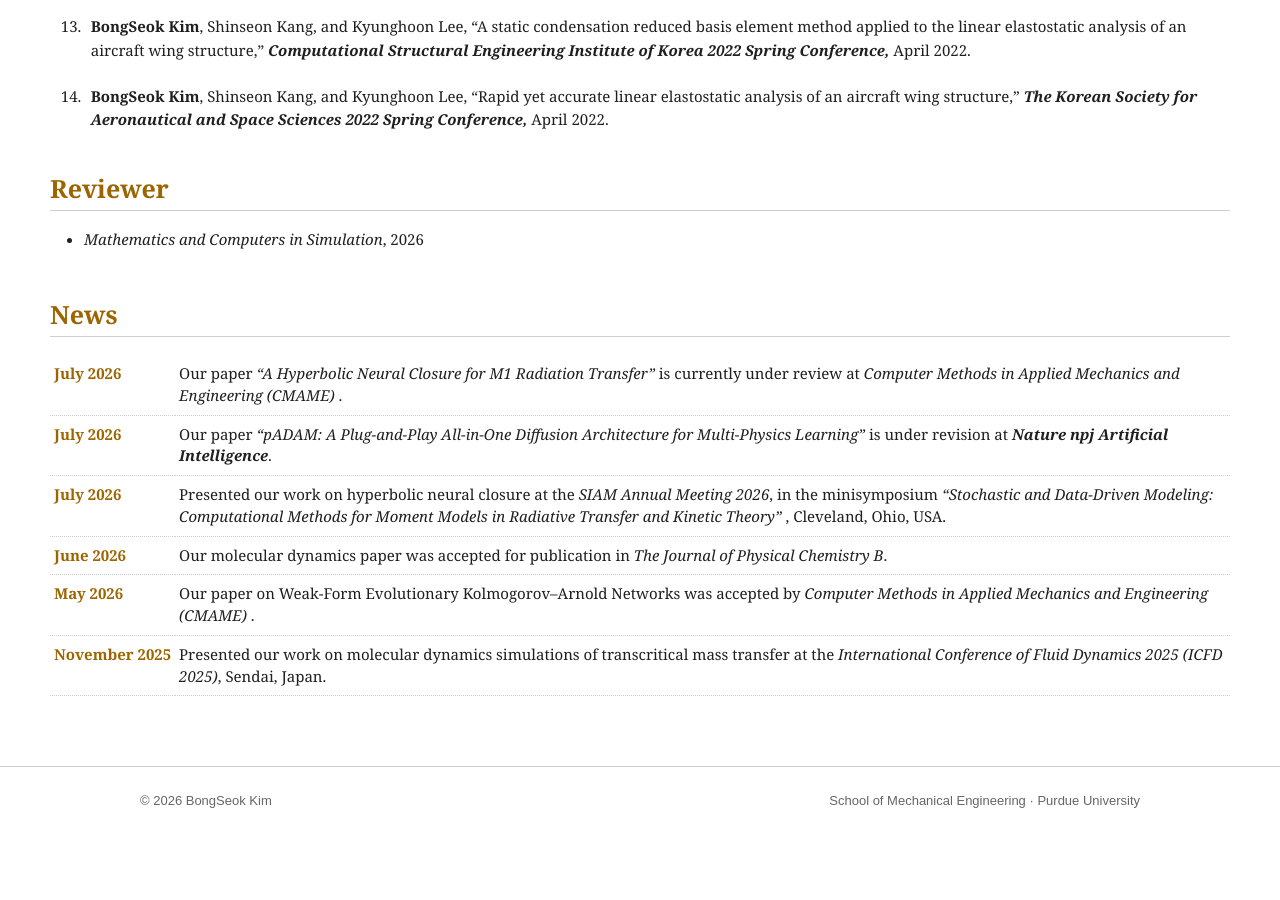
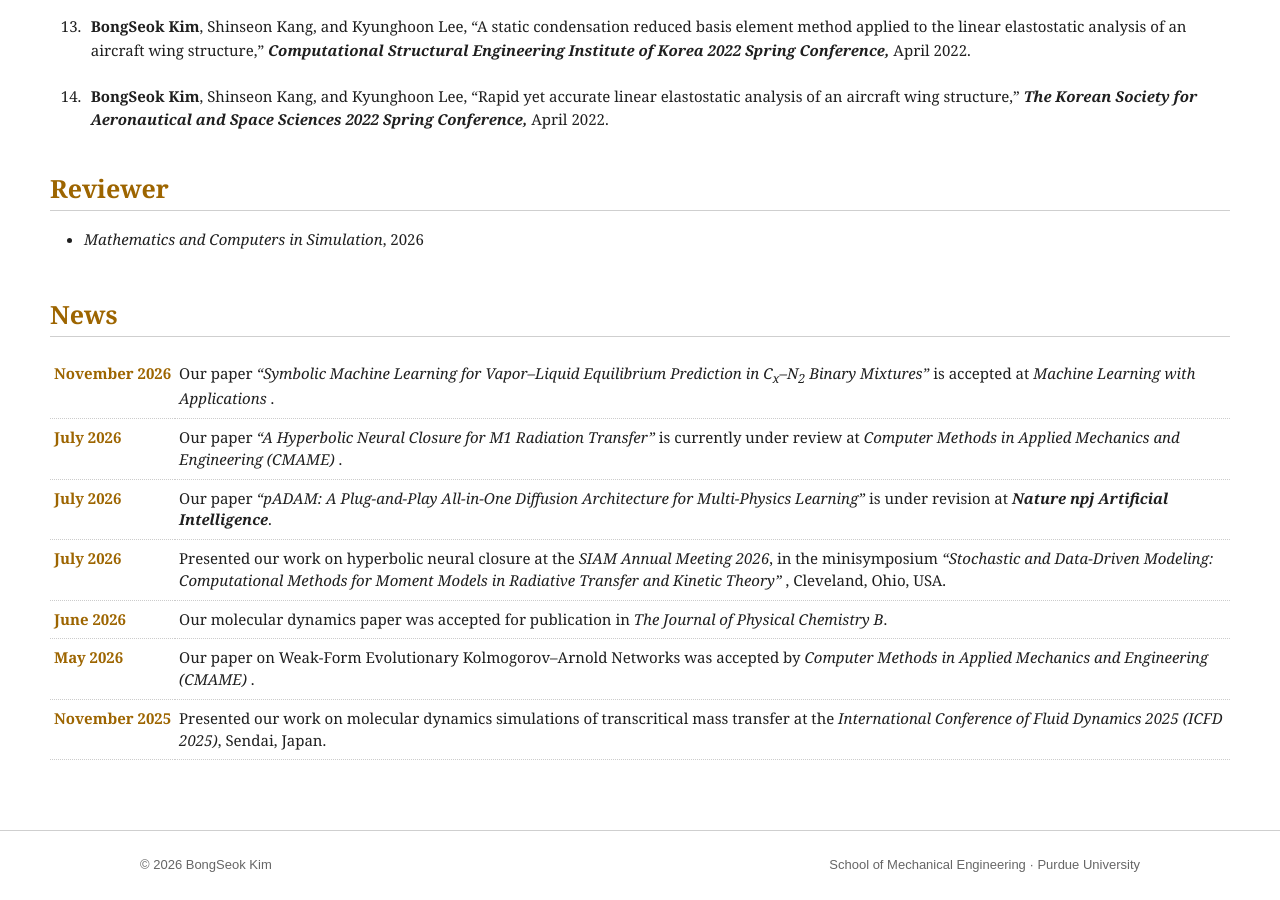
Before and after one commit to Kim4853/Kim4853.github.io, a Jekyll site: the page built from index.md, in a window 1280 px wide and 900 px high, scrolled down 3671 px. Built offline with Jekyll 4.4.1, drawn with Linux system fonts in a browser that asks for light colours; before the commit the page ends 4507 px from its top, so only the background shows below that; some of the changed text lies outside the part shown.

Commit message:
Update website

```diff
--- a/index.md
+++ b/index.md
@@ -562,7 +562,7 @@ More broadly, his goal is to develop AI + computational methods that use high-pe
             Machine Learning with Applications,
           </span>
           <span class="publication-status">
-            Under revision
+            Accepted
           </span>
                   <a
             class="publication-link"
@@ -1030,6 +1030,22 @@ More broadly, his goal is to develop AI + computational methods that use high-pe
 
     <table class="news-table">
 
+          <tr>
+        <td class="news-date">
+          November 2026
+        </td>
+
+        <td>
+          Our paper
+          <i>“Symbolic Machine Learning for Vapor–Liquid Equilibrium
+            Prediction in C<sub>x</sub>–N<sub>2</sub> Binary Mixtures”</i>
+          is accepted at
+          <i>
+            Machine Learning with Applications
+          </i>.
+        </td>
+      </tr>
+
       <tr>
         <td class="news-date">
           July 2026
```
